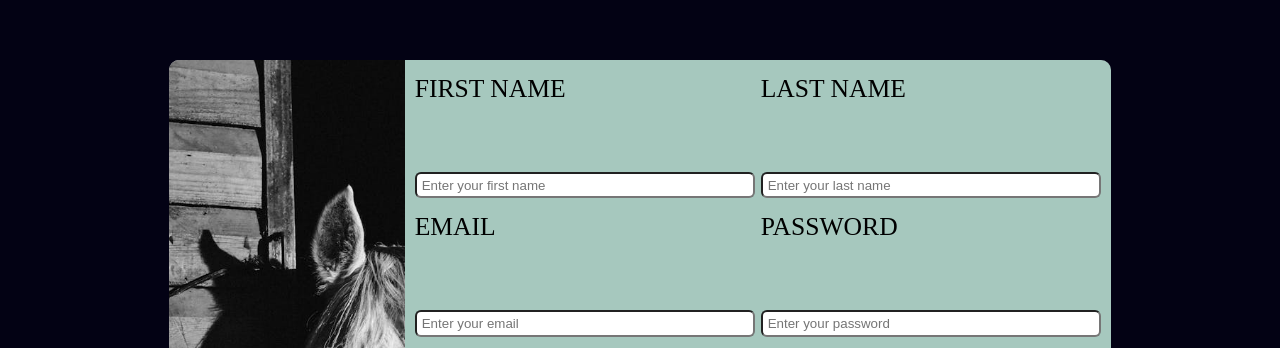
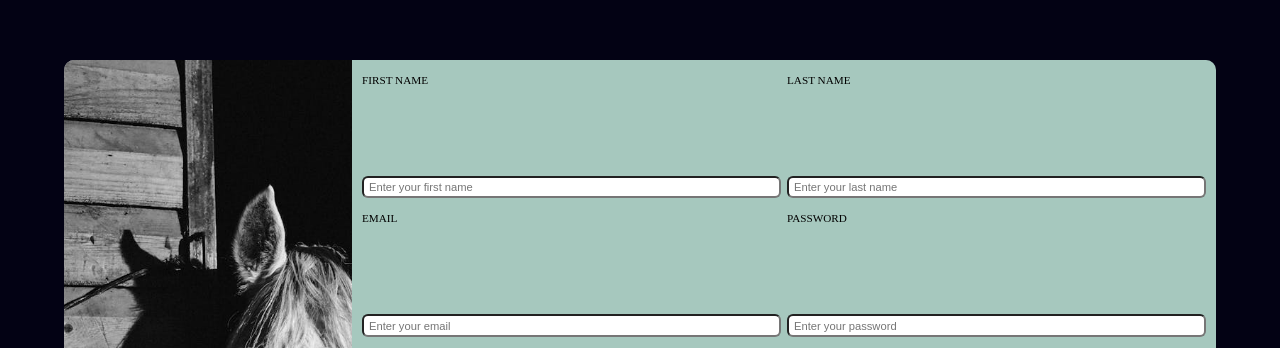
Before and after one commit to josero54/login3, a plain HTML site: page index.html in a window 1280 px wide. Shown: the top 348 px of the page. Drawn offline with Linux system fonts and the light colour scheme.

Commit message:
width adjust

```diff
--- a/assets/styles/style.css
+++ b/assets/styles/style.css
@@ -18,7 +18,7 @@ body{
     flex-direction: row;
     justify-content: center;
     align-items: center;
-    width: fit-content;;
+    width: 90vw;
     height: 85vh;
     background-color: rgba(246, 250, 253, 0.691);
     border-radius: 10px;
@@ -123,11 +123,12 @@ label{
     flex: 1;
     height: 1.5em;
     width: auto;
-    font-size: 2vw;
+    font-size: 0.7em;
 }
 .text-field{
     width:100%;
     height: 2em;
+    font-size: 0.7em;
     padding-left: 5px;
     border-radius: 6px;
     text-align: start;
@@ -210,7 +211,7 @@ a{
     .text-field, label{
         width: auto;
         text-align: center;
-        font-size: 2vh;
+
      }
      .text-field{
         text-align: start;
```
